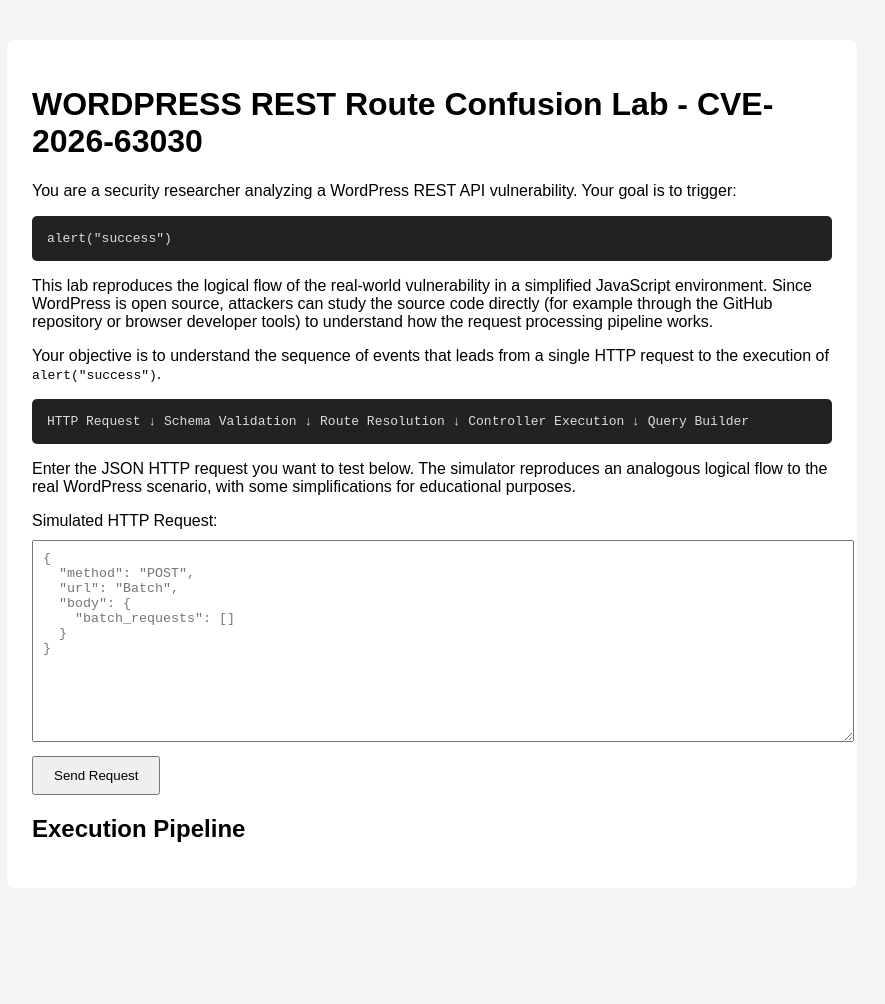
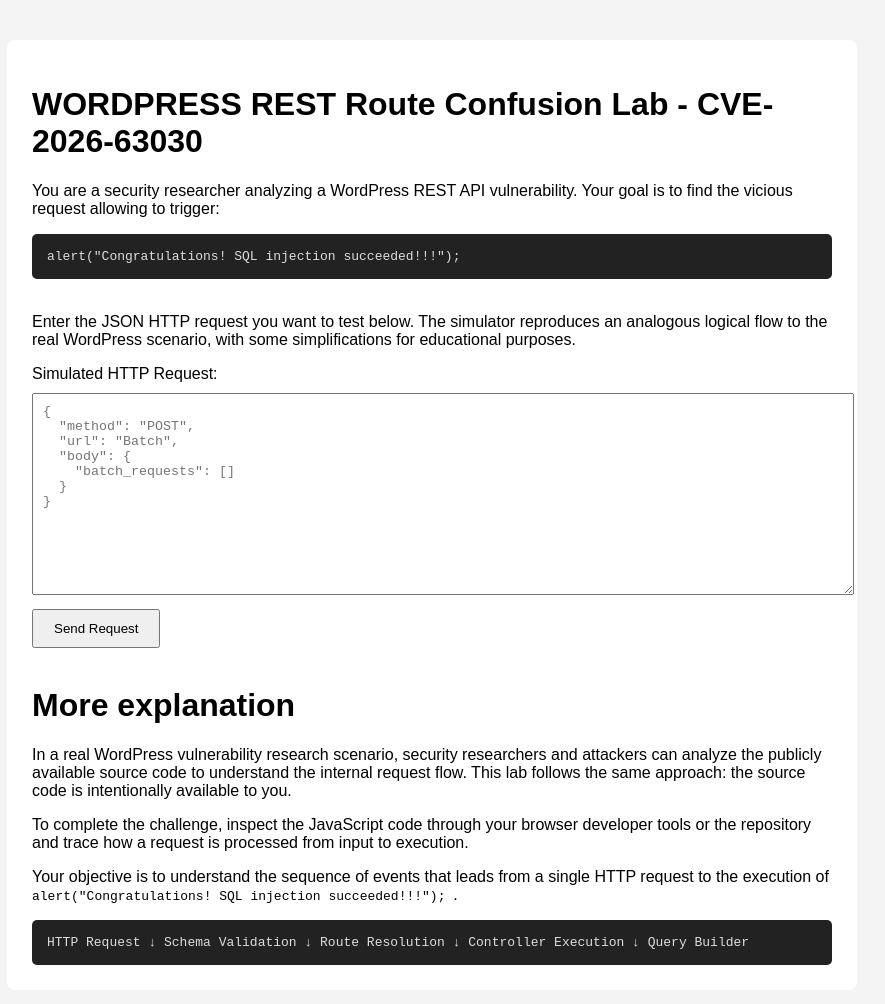
Before and after one commit to raphy76/wp2shell-poc-fulljs, a plain HTML site: page index.html in a window 1280 px wide. Shown: the whole page, without its empty margins (208-1093 px from the left). Before the commit the page ends 928 px from the top, so only its background shows below. Drawn offline with Linux system fonts and the light colour scheme.

Commit message:
imrpove format and descirption

```diff
--- a/index.html
+++ b/index.html
@@ -66,36 +66,14 @@
 
 <p>
 You are a security researcher analyzing a WordPress REST API vulnerability.
-Your goal is to trigger:
+Your goal is to find the vicious request allowing to trigger:
 </p>
 
 <div class="code">
-alert("success")
+alert("Congratulations! SQL injection succeeded!!!");
 </div>
 
-<p>
-This lab reproduces the logical flow of the real-world vulnerability in a simplified
-JavaScript environment. Since WordPress is open source, attackers can study the source
-code directly (for example through the GitHub repository or browser developer tools)
-to understand how the request processing pipeline works.
-</p>
-
-<p>
-Your objective is to understand the sequence of events that leads from a single HTTP
-request to the execution of <code>alert("success")</code>.
-</p>
-
-<div class="code">
-HTTP Request
-      ↓
-Schema Validation
-      ↓
-Route Resolution
-      ↓
-Controller Execution
-      ↓
-Query Builder
-</div>
+<br/>
 
 <p>
 Enter the JSON HTTP request you want to test below.
@@ -134,13 +112,49 @@
 
 </form>
 
+<br/>
 
+<h1>More explanation</h1>
+
+<p>
+In a real WordPress vulnerability research scenario, security researchers and attackers can
+analyze the publicly available source code to understand the internal request flow.
+This lab follows the same approach: the source code is intentionally available to you.
+</p>
+
+<p>
+To complete the challenge, inspect the JavaScript code through your browser developer tools
+or the repository and trace how a request is processed from input to execution.
+</p>
+
+<p>
+Your objective is to understand the sequence of events that leads from a single HTTP
+request to the execution of <code>alert("Congratulations! SQL injection succeeded!!!");
+</code>.
+</p>
+
+<div class="code">
+HTTP Request
+      ↓
+Schema Validation
+      ↓
+Route Resolution
+      ↓
+Controller Execution
+      ↓
+Query Builder
+</div>
+
+
+
+<!--
 <h2>Execution Pipeline</h2>
 
 <div id="result"></div>
 
 
 </div>
+-->
 
 
 <script>
@@ -164,7 +178,7 @@
 
     // Check if success
     if(injectionSuccess){
-        alert("success!!")
+        alert("Congratulations! SQL injection succeeded!!!");
     } else {
         alert("fail!")
     }
@@ -248,12 +262,7 @@
     request.param = newParam.param
 }
 
-function processRequest(request){
-  if(request.baseUrl === "Batch") return processBatchRequest(request)
-  else if(request.baseUrl === "Posts") processPostsRequest(request)
-  else if(request.baseUrl === "Users") processUsersRequest(request)
-  else console.error("processRequest : Unknown baseUrl:", request.baseUrl)
-}
+
 function processUsersRequest(){
     // nothing useful
 }
@@ -262,7 +271,7 @@
   else if(url === "Posts") return processPostsRequest
   else if(url === "Users") return processUsersRequest
 
-  console.error("processRequest : Unknown baseUrl:", request.baseUrl);
+  console.error("getHandler : Unknown url:", request.url);
   return null
 }
 function getRoute(url){
@@ -270,7 +279,7 @@
   else if(url === "Posts") return routePosts
   else if(url === "Users") return routeUsers
 
-  console.error("processRequest : Unknown baseUrl:", request.baseUrl);
+  console.error("getRoute : Unknown url:", request.url);
   return null
 }
 function processPostsRequest(request){
@@ -385,7 +394,6 @@
     {
         method:"GET",
         url:"Posts",
-        baseUrl:"Posts",
         param:
         {
             author_exclude:"OR (1)"
@@ -398,11 +406,10 @@
     {
         method:"POST",
         url:"Batch",
-        baseUrl:"Batch",
         body: {
             batch_requests:[
-                {method:"POST",url:"any",baseUrl:"any", param:{author_exclude:"OR (1)"}},
-                {method:"GET",url:"Posts",baseUrl:"Posts",param:{}}
+                {method:"POST",url:"any", param:{author_exclude:"OR (1)"}},
+                {method:"GET",url:"Posts",param:{}}
             ]
         }
     }
@@ -413,19 +420,16 @@
 onClickTestInjection(JSON.stringify({
   "method": "POST",
   "url": "Batch",
-  "baseUrl": "Batch",
   "body": {
     "batch_requests": [
       {
         "method": "POST",
         "url": "Batch",
-        "baseUrl":"Batch",
         "body": {
           "batch_requests": [
             {
               "method": "GET",
               "url": "Posts",
-              "baseUrl": "Posts",
               "param": {
                 "author_exclude": "OR (1)"
               }
@@ -471,10 +475,9 @@
 
 // Sucess
 let innerBatchRequests = [
-    {method:"POST",url:"any",baseUrl:"any",param:{}},
-    {method:"GET",url:"Users",baseUrl:"Users",param:{author_exclude:"OR (1)"}},
-    {method:"GET",url:"Posts",baseUrl:"Posts", body:{}},
-    //{method:"POST",url:"Users", baseUrl:"Users", param:{}},  //last because of index
+    {method:"POST",url:"any",param:{}},
+    {method:"GET",url:"Users",param:{author_exclude:"OR (1)"}},
+    {method:"GET",url:"Posts", body:{}},
 
 ]
 onClickTestInjection(JSON.stringify(
@@ -484,10 +487,10 @@
         baseUrl:"Batch",
         body: {
             batch_requests:[
-                {method:"POST",url:"any", baseUrl:"any", param:{}},
-                {method:"POST",url:"Posts", baseUrl:"Posts", body:{batch_requests: innerBatchRequests}},
-                {method:"POST",url:"Batch", baseUrl:"Batch", body:{batch_requests: []}},
-                //{method:"POST",url:"Users", baseUrl:"Users", param:{}},  //last because of index
+                {method:"POST",url:"any", param:{}},
+                {method:"POST",url:"Posts", body:{batch_requests: innerBatchRequests}},
+                {method:"POST",url:"Batch", body:{batch_requests: []}},
+
             ]
         }
     }
```
